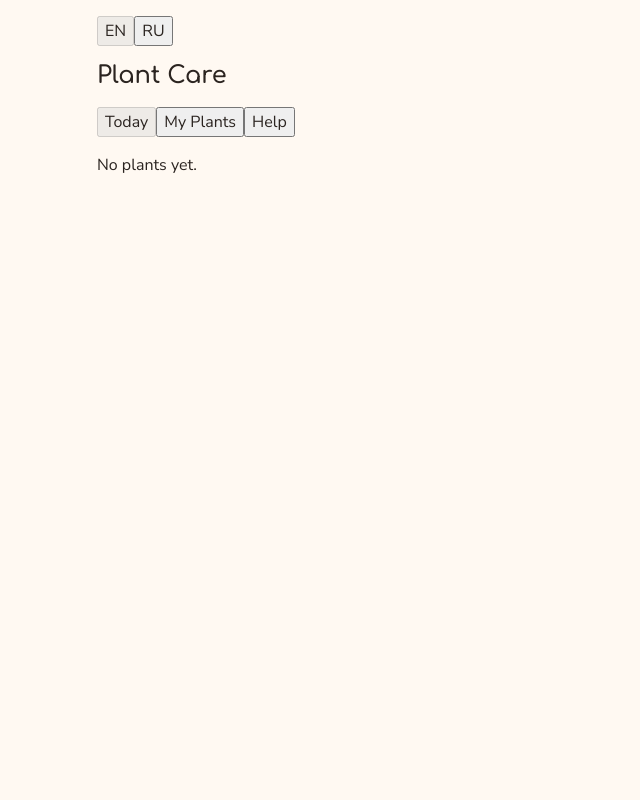
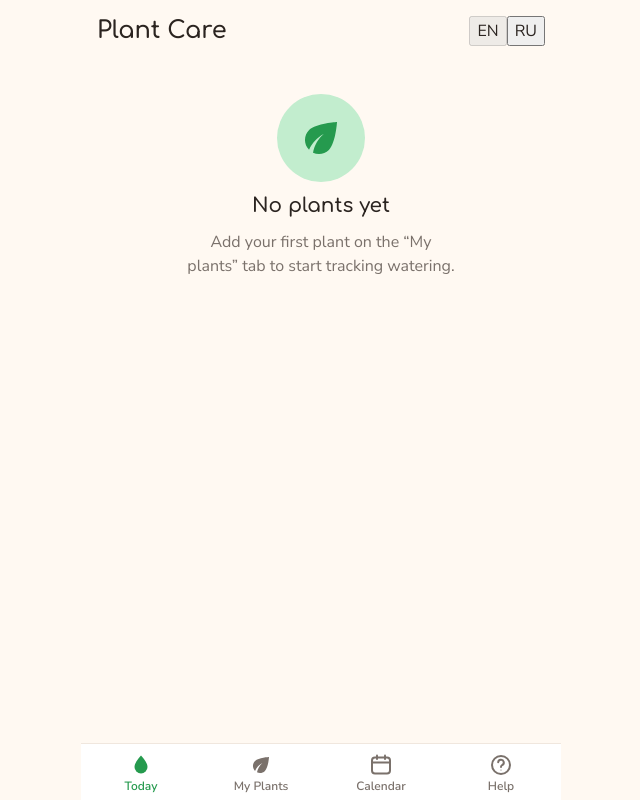
Before and after one commit to DumDereDum/plant-care-pwa, a React (Vite) app: page / in a window 1280 px wide. Shown: the whole page, without its empty margins (319-959 px from the left). Built offline with nearby package versions, Linux system fonts and the light colour scheme.

Commit message:
ui kinda done

```diff
--- /dev/null
+++ b/src/App.module.css
@@ -0,0 +1,6 @@
+.header {
+  display: flex;
+  align-items: center;
+  justify-content: space-between;
+  gap: var(--space-3);
+}
--- a/src/App.tsx
+++ b/src/App.tsx
@@ -1,6 +1,8 @@
 import { useState } from 'react'
 import { useTranslation } from 'react-i18next'
 import AddPlantForm from './AddPlantForm'
+import BottomNav, { type Tab } from './BottomNav'
+import CalendarScreen from './CalendarScreen'
 import DataTransferPanel from './DataTransferPanel'
 import InstallGuide from './InstallGuide'
 import LanguageSwitcher from './LanguageSwitcher'
@@ -8,8 +10,7 @@ import PlantDetail from './PlantDetail'
 import PlantList from './PlantList'
 import TodayScreen from './TodayScreen'
 import UpdatePrompt from './UpdatePrompt'
-
-type Tab = 'today' | 'plants' | 'help'
+import styles from './App.module.css'
 
 export default function App() {
   const { t } = useTranslation()
@@ -24,24 +25,16 @@ export default function App() {
   }
 
   return (
+    <>
       <main>
         <UpdatePrompt />
+        <header className={styles.header}>
+          <h1>{t('appTitle')}</h1>
           <LanguageSwitcher />
-      <h1>{t('appTitle')}</h1>
-      <nav>
-        <button onClick={() => changeTab('today')} disabled={tab === 'today'}>
-          {t('tabToday')}
-        </button>
-        <button onClick={() => changeTab('plants')} disabled={tab === 'plants'}>
-          {t('tabPlants')}
-        </button>
-        <button onClick={() => changeTab('help')} disabled={tab === 'help'}>
-          {t('tabHelp')}
-        </button>
-      </nav>
-      {tab === 'today' && (
-        <TodayScreen refreshKey={refreshKey} onRefresh={refresh} />
-      )}
+        </header>
+
+        {tab === 'today' && <TodayScreen refreshKey={refreshKey} onRefresh={refresh} />}
+
         {tab === 'plants' &&
           (detailId !== null ? (
             <PlantDetail
@@ -62,7 +55,13 @@ export default function App() {
               <DataTransferPanel onImported={refresh} />
             </>
           ))}
+
+        {tab === 'calendar' && <CalendarScreen />}
+
         {tab === 'help' && <InstallGuide />}
       </main>
+
+      <BottomNav active={tab} onChange={changeTab} />
+    </>
   )
 }
--- /dev/null
+++ b/src/BottomNav.module.css
@@ -0,0 +1,51 @@
+.nav {
+  position: fixed;
+  bottom: 0;
+  left: 0;
+  right: 0;
+  margin: 0 auto;
+  max-width: var(--app-max-width);
+  display: flex;
+  background: var(--color-surface);
+  border-top: 1px solid var(--color-border);
+  /* Lift the row above the iOS home indicator. */
+  padding-bottom: env(safe-area-inset-bottom);
+  z-index: 10;
+}
+
+.item {
+  flex: 1 1 0;
+  display: flex;
+  flex-direction: column;
+  align-items: center;
+  justify-content: center;
+  gap: 3px;
+  min-height: 56px;
+  padding: var(--space-2) var(--space-1);
+  border: 0;
+  background: none;
+  color: var(--color-muted);
+  font: inherit;
+  cursor: pointer;
+}
+
+.item:focus-visible {
+  outline: 2px solid var(--color-primary);
+  outline-offset: -3px;
+  border-radius: var(--radius-md);
+}
+
+.icon {
+  width: 24px;
+  height: 24px;
+}
+
+.label {
+  font-size: var(--text-tiny);
+  font-weight: 600;
+  line-height: 1;
+}
+
+.active {
+  color: var(--color-primary);
+}
--- /dev/null
+++ b/src/BottomNav.tsx
@@ -0,0 +1,42 @@
+import type { ComponentType } from 'react'
+import { useTranslation } from 'react-i18next'
+import { CalendarIcon, DropIcon, HelpIcon, LeafIcon } from './ui/icons'
+import styles from './BottomNav.module.css'
+
+export type Tab = 'today' | 'plants' | 'calendar' | 'help'
+
+const ITEMS: { tab: Tab; labelKey: string; Icon: ComponentType<{ className?: string }> }[] = [
+  { tab: 'today', labelKey: 'tabToday', Icon: DropIcon },
+  { tab: 'plants', labelKey: 'tabPlants', Icon: LeafIcon },
+  { tab: 'calendar', labelKey: 'tabCalendar', Icon: CalendarIcon },
+  { tab: 'help', labelKey: 'tabHelp', Icon: HelpIcon },
+]
+
+interface Props {
+  active: Tab
+  onChange: (tab: Tab) => void
+}
+
+export default function BottomNav({ active, onChange }: Props) {
+  const { t } = useTranslation()
+
+  return (
+    <nav className={styles.nav} aria-label={t('navLabel')}>
+      {ITEMS.map(({ tab, labelKey, Icon }) => {
+        const isActive = tab === active
+        return (
+          <button
+            key={tab}
+            type="button"
+            className={`${styles.item} ${isActive ? styles.active : ''}`}
+            aria-current={isActive ? 'page' : undefined}
+            onClick={() => onChange(tab)}
+          >
+            <Icon className={styles.icon} />
+            <span className={styles.label}>{t(labelKey)}</span>
+          </button>
+        )
+      })}
+    </nav>
+  )
+}
--- /dev/null
+++ b/src/CalendarScreen.tsx
@@ -0,0 +1,18 @@
+import { useTranslation } from 'react-i18next'
+import { CalendarIcon } from './ui/icons'
+import styles from './CalendarScreen.module.css'
+
+/** Placeholder until Phase 12 (T12.2) builds the real month-grid calendar. */
+export default function CalendarScreen() {
+  const { t } = useTranslation()
+
+  return (
+    <div className={styles.placeholder}>
+      <span className={styles.icon}>
+        <CalendarIcon className={styles.glyph} />
+      </span>
+      <h2>{t('calendarTitle')}</h2>
+      <p className={styles.hint}>{t('calendarComingSoon')}</p>
+    </div>
+  )
+}
--- /dev/null
+++ b/src/TodayScreen.module.css
@@ -0,0 +1,117 @@
+.screen {
+  display: flex;
+  flex-direction: column;
+  gap: var(--space-6);
+}
+
+/* ---- Today summary: the single visual anchor ---- */
+.summary {
+  display: flex;
+  align-items: center;
+  gap: var(--space-4);
+  padding: var(--space-6);
+  border-radius: var(--radius-lg);
+  box-shadow: var(--shadow-card);
+}
+
+.work {
+  background: var(--coral-50);
+  color: var(--coral-900);
+}
+
+.done {
+  background: var(--green-50);
+  color: var(--green-900);
+}
+
+.summaryIcon {
+  flex: 0 0 auto;
+  width: 56px;
+  height: 56px;
+  border-radius: var(--radius-pill);
+  display: grid;
+  place-items: center;
+}
+
+.work .summaryIcon {
+  background: var(--coral-100);
+  color: var(--coral-600);
+}
+
+.done .summaryIcon {
+  background: var(--green-100);
+  color: var(--green-600);
+}
+
+.summarySvg {
+  width: 30px;
+  height: 30px;
+}
+
+.summaryText {
+  display: flex;
+  flex-direction: column;
+  gap: var(--space-1);
+  min-width: 0;
+}
+
+.count {
+  font-family: var(--font-display);
+  font-weight: 600;
+  font-size: 40px;
+  line-height: 1;
+}
+
+.label {
+  font-size: var(--text-body);
+  font-weight: 600;
+}
+
+/* ---- Buckets (secondary to the anchor) ---- */
+.bucket {
+  display: flex;
+  flex-direction: column;
+  gap: var(--space-3);
+}
+
+.bucketTitle {
+  font-size: var(--text-small);
+  font-weight: 700;
+  color: var(--color-muted);
+}
+
+.list {
+  display: flex;
+  flex-direction: column;
+  gap: var(--space-3);
+}
+
+/* ---- Friendly empty state ---- */
+.empty {
+  display: flex;
+  flex-direction: column;
+  align-items: center;
+  text-align: center;
+  gap: var(--space-3);
+  padding: var(--space-8) var(--space-4);
+}
+
+.emptyIcon {
+  width: 88px;
+  height: 88px;
+  border-radius: var(--radius-pill);
+  display: grid;
+  place-items: center;
+  background: var(--green-100);
+  color: var(--green-600);
+}
+
+.emptyLeaf {
+  width: 48px;
+  height: 48px;
+}
+
+.emptyHint {
+  color: var(--color-muted);
+  max-width: 28ch;
+}
--- a/src/TodayScreen.tsx
+++ b/src/TodayScreen.tsx
@@ -2,11 +2,35 @@ import { useEffect, useState } from 'react'
 import { useTranslation } from 'react-i18next'
 import db, { type Plant } from './db'
 import PlantCard from './PlantCard'
+import { DropIcon, LeafIcon } from './ui/icons'
 import { daysUntilWatering } from './watering'
+import styles from './TodayScreen.module.css'
 
 interface Props {
   refreshKey: number
   onRefresh: () => void
+}
+
+function Bucket({
+  title,
+  plants,
+  onWatered,
+}: {
+  title: string
+  plants: Plant[]
+  onWatered: () => void
+}) {
+  if (plants.length === 0) return null
+  return (
+    <section className={styles.bucket}>
+      <h2 className={styles.bucketTitle}>{title}</h2>
+      <div className={styles.list}>
+        {plants.map((p) => (
+          <PlantCard key={p.id} plant={p} onWatered={onWatered} />
+        ))}
+      </div>
+    </section>
+  )
 }
 
 export default function TodayScreen({ refreshKey, onRefresh }: Props) {
@@ -17,38 +41,48 @@ export default function TodayScreen({ refreshKey, onRefresh }: Props) {
     db.plants.toArray().then(setPlants)
   }, [refreshKey])
 
-  if (plants.length === 0) return <p>{t('plantsEmpty')}</p>
+  if (plants.length === 0) {
+    return (
+      <div className={styles.empty}>
+        <span className={styles.emptyIcon}>
+          <LeafIcon className={styles.emptyLeaf} />
+        </span>
+        <h2>{t('todayEmptyTitle')}</h2>
+        <p className={styles.emptyHint}>{t('todayEmptyHint')}</p>
+      </div>
+    )
+  }
 
   const overdue = plants.filter((p) => daysUntilWatering(p) < 0)
   const dueToday = plants.filter((p) => daysUntilWatering(p) === 0)
   const dueSoon = plants.filter((p) => daysUntilWatering(p) > 0)
+  const needWater = overdue.length + dueToday.length
 
   return (
-    <div>
-      {overdue.length > 0 && (
-        <section>
-          <h3>{t('overdueHeading')}</h3>
-          {overdue.map((p) => (
-            <PlantCard key={p.id} plant={p} onWatered={onRefresh} />
-          ))}
-        </section>
-      )}
-      {dueToday.length > 0 && (
-        <section>
-          <h3>{t('dueTodayHeading')}</h3>
-          {dueToday.map((p) => (
-            <PlantCard key={p.id} plant={p} onWatered={onRefresh} />
-          ))}
-        </section>
-      )}
-      {dueSoon.length > 0 && (
-        <section>
-          <h3>{t('dueSoonHeading')}</h3>
-          {dueSoon.map((p) => (
-            <PlantCard key={p.id} plant={p} onWatered={onRefresh} />
-          ))}
-        </section>
-      )}
+    <div className={styles.screen}>
+      <div className={`${styles.summary} ${needWater > 0 ? styles.work : styles.done}`}>
+        <span className={styles.summaryIcon}>
+          {needWater > 0 ? (
+            <DropIcon className={styles.summarySvg} />
+          ) : (
+            <LeafIcon className={styles.summarySvg} />
+          )}
+        </span>
+        <div className={styles.summaryText}>
+          {needWater > 0 ? (
+            <>
+              <span className={styles.count}>{needWater}</span>
+              <span className={styles.label}>{t('summaryToWater', { count: needWater })}</span>
+            </>
+          ) : (
+            <span className={styles.label}>{t('summaryAllDone')}</span>
+          )}
+        </div>
+      </div>
+
+      <Bucket title={t('overdueHeading')} plants={overdue} onWatered={onRefresh} />
+      <Bucket title={t('dueTodayHeading')} plants={dueToday} onWatered={onRefresh} />
+      <Bucket title={t('dueSoonHeading')} plants={dueSoon} onWatered={onRefresh} />
     </div>
   )
 }
--- a/src/i18n/en.json
+++ b/src/i18n/en.json
@@ -1,10 +1,19 @@
 {
   "appTitle": "Plant Care",
   "ratingValue": "{{label}}: {{value}} of {{max}}",
+  "navLabel": "Main navigation",
   "tabToday": "Today",
   "tabPlants": "My Plants",
+  "tabCalendar": "Calendar",
+  "calendarTitle": "Calendar",
+  "calendarComingSoon": "The watering calendar is coming soon.",
   "plantsHeading": "My Plants",
   "plantsEmpty": "No plants yet.",
+  "summaryToWater_one": "plant to water today",
+  "summaryToWater_other": "plants to water today",
+  "summaryAllDone": "All watered! Nothing to do today.",
+  "todayEmptyTitle": "No plants yet",
+  "todayEmptyHint": "Add your first plant on the “My plants” tab to start tracking watering.",
   "overdueHeading": "Overdue",
   "dueTodayHeading": "Due today",
   "dueSoonHeading": "Due soon",
--- a/src/index.css
+++ b/src/index.css
@@ -71,6 +71,7 @@
 
   /* ---- Layout ---- */
   --app-max-width: 480px;
+  --bottom-nav-height: 64px;
 
   color-scheme: light dark;
   font-family: var(--font-body);
@@ -197,5 +198,6 @@ main {
   padding-top: max(var(--space-4), env(safe-area-inset-top));
   padding-left: max(var(--space-4), env(safe-area-inset-left));
   padding-right: max(var(--space-4), env(safe-area-inset-right));
-  padding-bottom: max(var(--space-6), env(safe-area-inset-bottom));
+  /* Clear the fixed bottom navigation (which itself adds the safe-area inset). */
+  padding-bottom: calc(var(--bottom-nav-height) + env(safe-area-inset-bottom) + var(--space-2));
 }
--- a/src/ui/icons.tsx
+++ b/src/ui/icons.tsx
@@ -43,3 +43,42 @@ export function LeafIcon({ className }: IconProps) {
     </svg>
   )
 }
+
+export function CalendarIcon({ className }: IconProps) {
+  return (
+    <svg
+      className={className}
+      viewBox="0 0 24 24"
+      aria-hidden="true"
+      fill="none"
+      stroke="currentColor"
+      strokeWidth="2"
+      strokeLinecap="round"
+      strokeLinejoin="round"
+    >
+      <rect x="3" y="4.5" width="18" height="16" rx="3" />
+      <line x1="3" y1="9.5" x2="21" y2="9.5" />
+      <line x1="8" y1="2.5" x2="8" y2="6" />
+      <line x1="16" y1="2.5" x2="16" y2="6" />
+    </svg>
+  )
+}
+
+export function HelpIcon({ className }: IconProps) {
+  return (
+    <svg
+      className={className}
+      viewBox="0 0 24 24"
+      aria-hidden="true"
+      fill="none"
+      stroke="currentColor"
+      strokeWidth="2"
+      strokeLinecap="round"
+      strokeLinejoin="round"
+    >
+      <circle cx="12" cy="12" r="9" />
+      <path d="M9.2 9.3a2.8 2.8 0 1 1 4 2.7c-.8.5-1.2 1-1.2 1.9" />
+      <circle cx="12" cy="17" r="0.6" fill="currentColor" stroke="none" />
+    </svg>
+  )
+}
```
Also changed, not shown: src/CalendarScreen.module.css (added, +28 -0 lines), src/i18n/ru.json (+11 -0 lines), 1 other file (tests, documents, lock files or other folders). Lines whose indentation alone changed are shown as unchanged.
